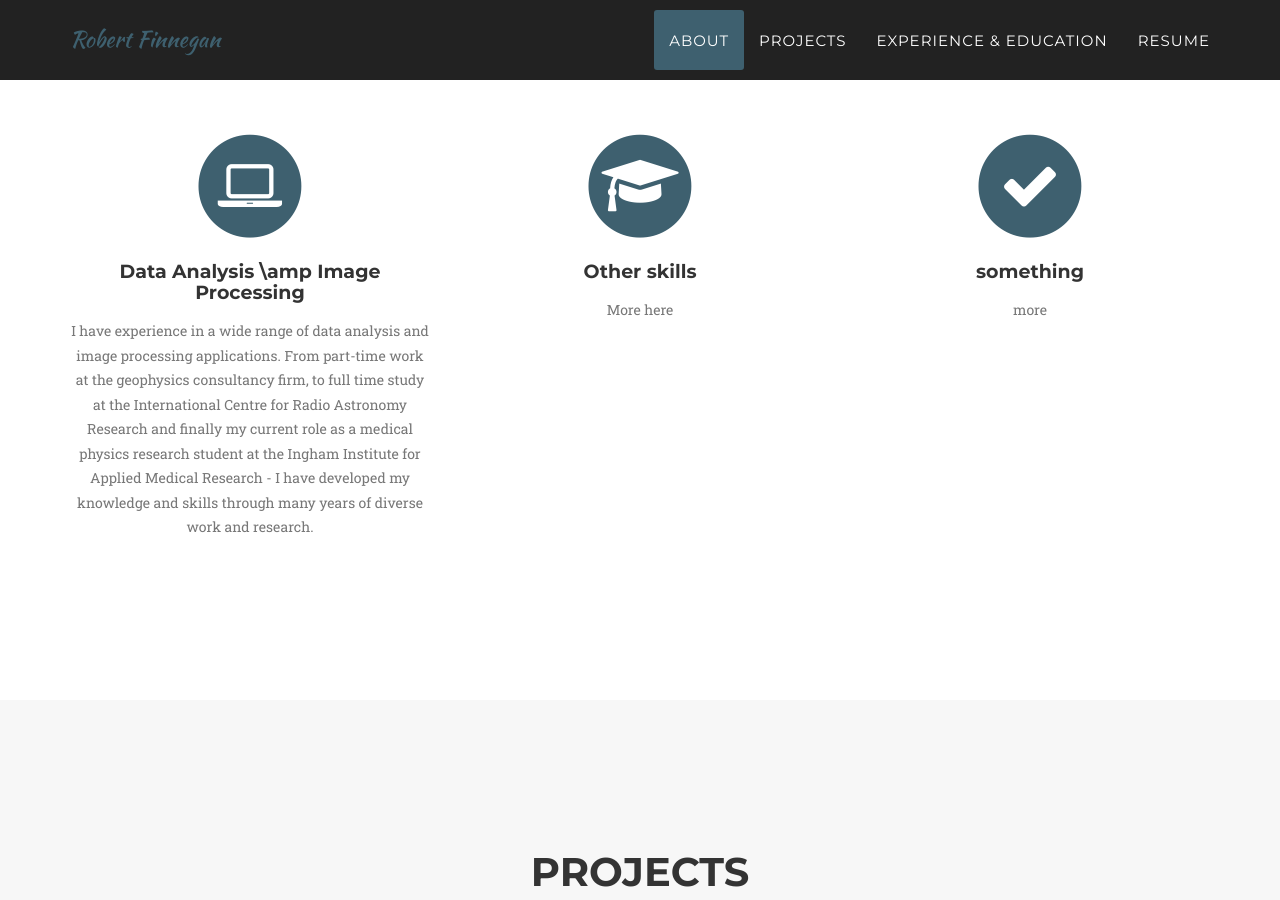
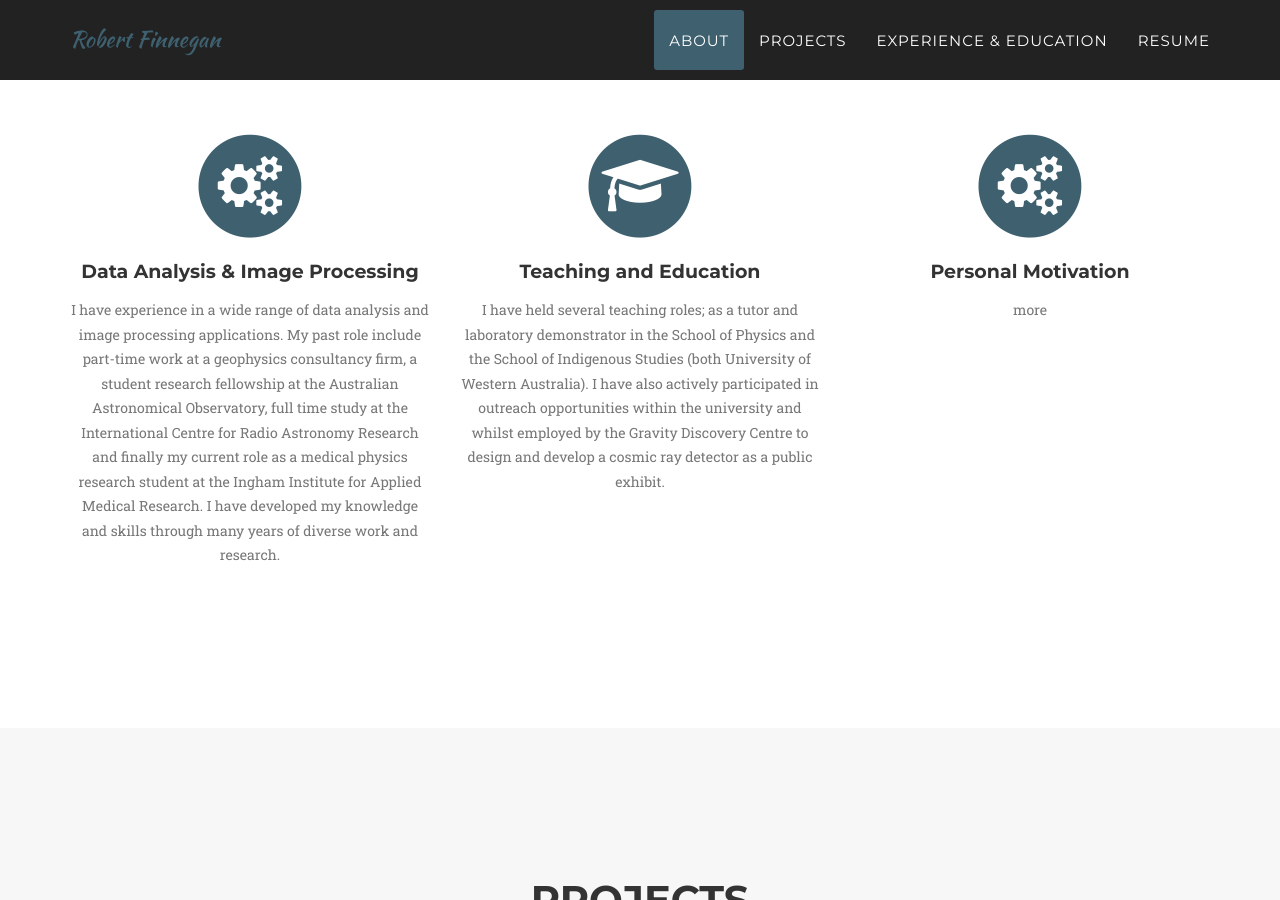
Before and after one commit to rnfinnegan/rnfinnegan.github.io, a Jekyll site: the page index.html, which Jekyll copies as it is, in a window 1280 px wide and 900 px high, scrolled down 1113 px. Built offline with Jekyll 4.4.1, drawn with Linux system fonts in a browser that asks for light colours; some web fonts are replaced.

Commit message:
Update index.html

```diff
--- a/index.html
+++ b/index.html
@@ -115,32 +115,32 @@
                 <div class="col-md-4">
                     <span class="fa-stack fa-4x">
                         <i class="fa fa-circle fa-stack-2x text-primary"></i>
-                        <i class="fa fa-laptop fa-stack-1x fa-inverse"></i>
+                        <i class="fa fa-cogs fa-stack-1x fa-inverse"></i>
                     </span>
-                    <h4 class="experience-heading">Data Analysis \amp Image Processing</h4>
-                    <p class="text-muted">I have experience in a wide range of data analysis and image processing applications. From part-time work at the geophysics consultancy firm, to full time study at the International Centre for Radio Astronomy Research and finally my current role as a medical physics research student at the Ingham Institute for Applied Medical Research - I have developed my knowledge and skills through many years of diverse work and research.</p>
+                    <h4 class="experience-heading">Data Analysis &amp Image Processing</h4>
+                    <p class="text-muted">I have experience in a wide range of data analysis and image processing applications. My past role include part-time work at a geophysics consultancy firm, a student research fellowship at the Australian Astronomical Observatory, full time study at the International Centre for Radio Astronomy Research and finally my current role as a medical physics research student at the Ingham Institute for Applied Medical Research. I have developed my knowledge and skills through many years of diverse work and research.</p>
                 </div>
                 <div class="col-md-4">
                     <span class="fa-stack fa-4x">
                         <i class="fa fa-circle fa-stack-2x text-primary"></i>
                         <i class="fa fa-mortar-board fa-stack-1x fa-inverse"></i>
                     </span>
-                    <h4 class="experience-heading">Other skills</h4>
-                    <p class="text-muted">More here</p>
+                    <h4 class="experience-heading">Teaching and Education</h4>
+                    <p class="text-muted">I have held several teaching roles; as a tutor and laboratory demonstrator in the School of Physics and the School of Indigenous Studies (both University of Western Australia). I have also actively participated in outreach opportunities within the university and whilst employed by the Gravity Discovery Centre to design and develop a cosmic ray detector as a public exhibit.</p>
                 </div>
                 <div class="col-md-4">
                     <span class="fa-stack fa-4x">
                         <i class="fa fa-circle fa-stack-2x text-primary"></i>
-                        <i class="fa fa-check fa-stack-1x fa-inverse"></i>
+                        <i class="fa fa-gears fa-stack-1x fa-inverse"></i>
                     </span>
-                    <h4 class="experience-heading">something</h4>
+                    <h4 class="experience-heading">Personal Motivation</h4>
                     <p class="text-muted">more </p>
                 </div>
             </div>
         </div>
     </section>
 
-    <!-- projects Grid Section -->
+   <!-- projects Grid Section -->
     <section id="projects" class="bg-light-gray">
         <div class="container">
             <div class="row">
@@ -213,7 +213,7 @@
                         </li>
                         <li class="timeline-inverted">
                             <div class="timeline-image">
-                                <img class="img-circle img-responsive" src="img/about/galaxy.png" alt="">
+                                <img class="img-circle img-responsive" src="img/about/galaxy.jpg" alt="">
                             </div>
                             <div class="timeline-panel">
                                 <div class="timeline-heading">
@@ -227,7 +227,7 @@
                         </li>
                         <li class="timeline-panel">
                             <div class="timeline-image">
-                                <img class="img-circle img-responsive" src="img/about/brain.png" alt="">
+                                <img class="img-circle img-responsive" src="img/about/brain.jpg" alt="">
                             </div>
                             <div class="timeline-panel">
                                 <div class="timeline-heading">
```
